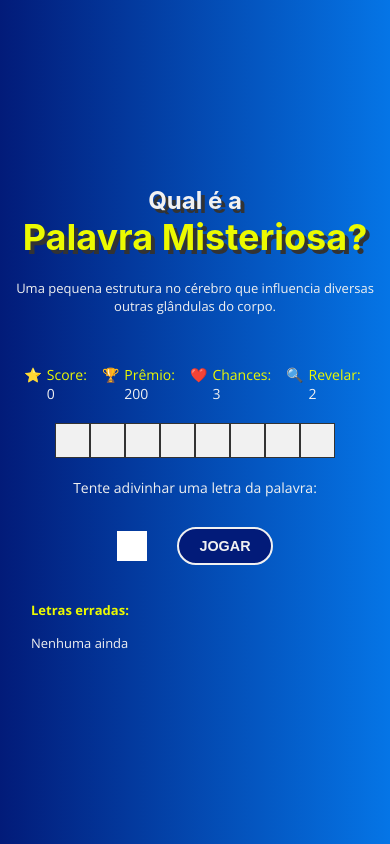
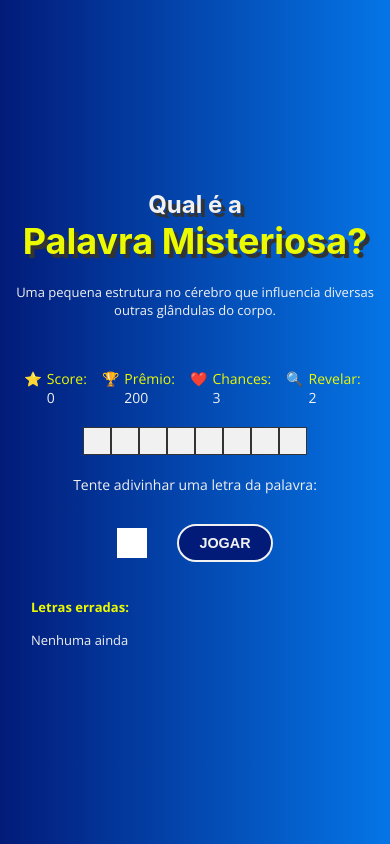
Before and after one commit to davR7/secret-word, a React (Create React App) app: page / in a window 390 px wide. Both pictures are taken after a click on the button "INICIE O JOGO". Built offline with nearby package versions, Linux system fonts and the light colour scheme.

Commit message:
fix: update letter square size mobile

```diff
--- a/src/childs/css/SecretWord.css
+++ b/src/childs/css/SecretWord.css
@@ -33,8 +33,8 @@
     font-size: 20px;
     line-height: 1.5;
     border: 1px solid var(--dark-color);
-    height: 35px;
-    width: 35px;
+    height: 28px;
+    width: 28px;
     text-transform: uppercase;
     background-color: var(--light-color);
     color: var(--dark-color);
```
